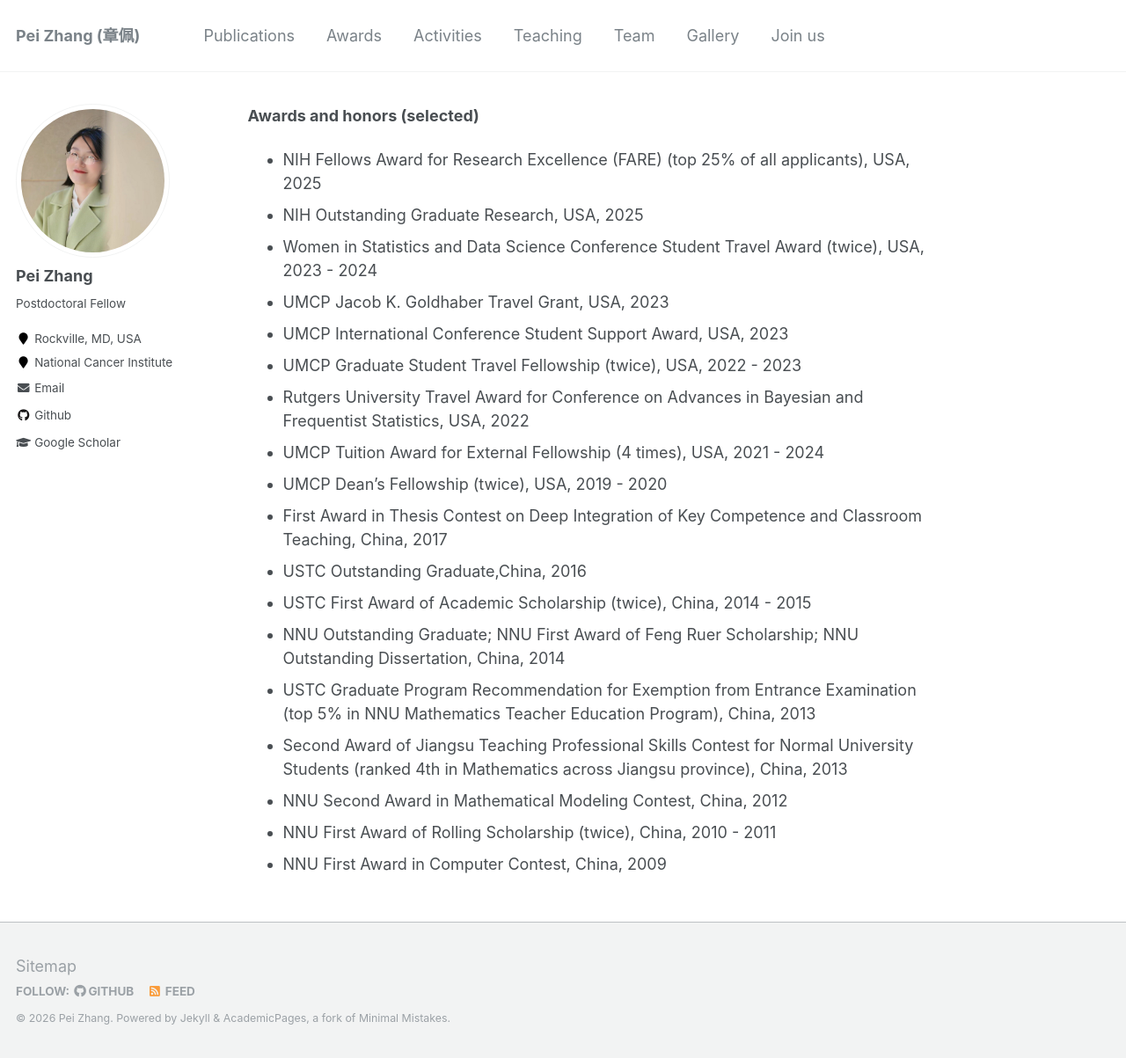
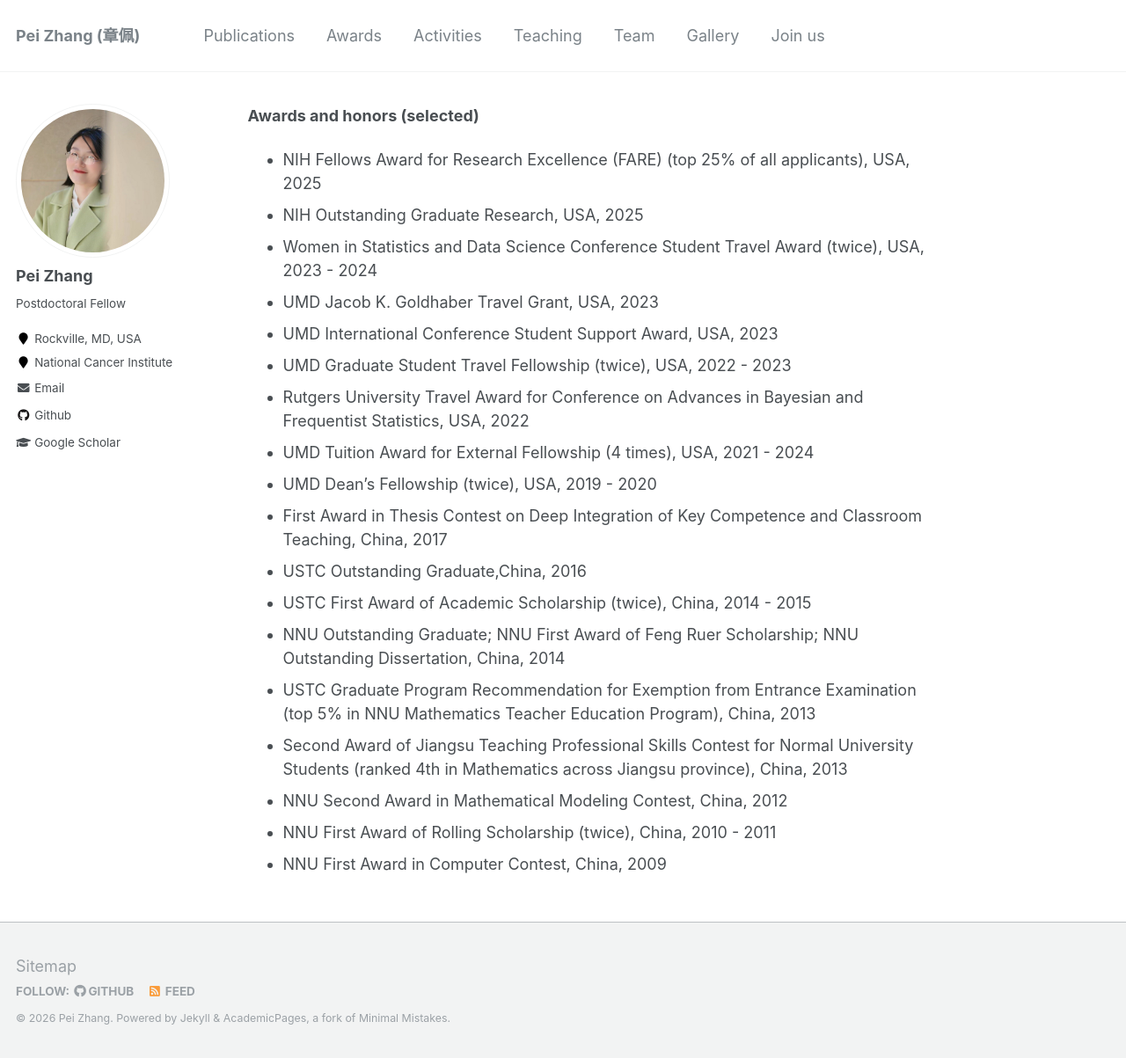
Before and after one commit to BettyzhangPei/BettyzhangPei.github.io, a Jekyll site: the page built from _pages/awards.md, in a window 1280 px wide and 1203 px high. Shown: the whole window at 88% size. Built offline with Jekyll 4.4.1, drawn with Linux system fonts in a browser that asks for light colours.

Commit message:
Update awards section with UMD references

```diff
--- a/_pages/awards.md
+++ b/_pages/awards.md
@@ -9,12 +9,12 @@ author_profile: true
 - NIH Fellows Award for Research Excellence (FARE) (top 25% of all applicants), USA, 2025
 - NIH Outstanding Graduate Research, USA, 2025
 - Women in Statistics and Data Science Conference Student Travel Award (twice), USA, 2023 - 2024
-- UMCP Jacob K. Goldhaber Travel Grant, USA, 2023
-- UMCP International Conference Student Support Award, USA, 2023
-- UMCP Graduate Student Travel Fellowship (twice), USA, 2022 - 2023
+- UMD Jacob K. Goldhaber Travel Grant, USA, 2023
+- UMD International Conference Student Support Award, USA, 2023
+- UMD Graduate Student Travel Fellowship (twice), USA, 2022 - 2023
 - Rutgers University Travel Award for Conference on Advances in Bayesian and Frequentist Statistics, USA, 2022
-- UMCP Tuition Award for External Fellowship (4 times), USA, 2021 - 2024
-- UMCP Dean’s Fellowship (twice), USA, 2019 - 2020
+- UMD Tuition Award for External Fellowship (4 times), USA, 2021 - 2024
+- UMD Dean’s Fellowship (twice), USA, 2019 - 2020
 - First Award in Thesis Contest on Deep Integration of Key Competence and Classroom Teaching, China, 2017
 - USTC Outstanding Graduate,China, 2016
 - USTC First Award of Academic Scholarship (twice), China, 2014 - 2015
```
